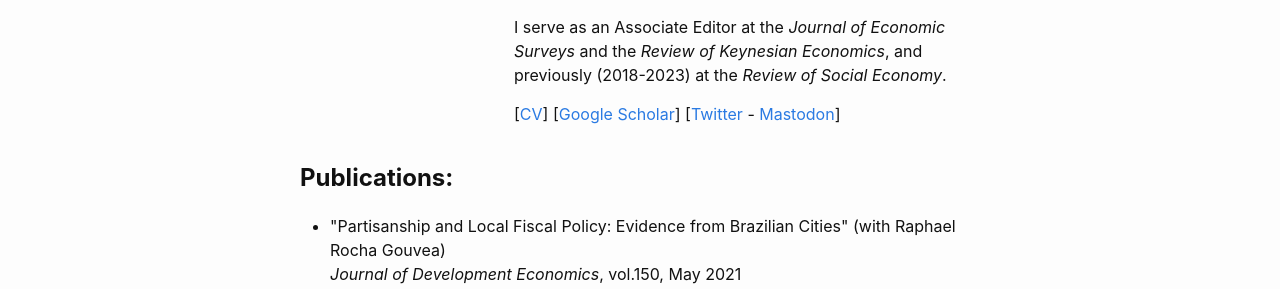
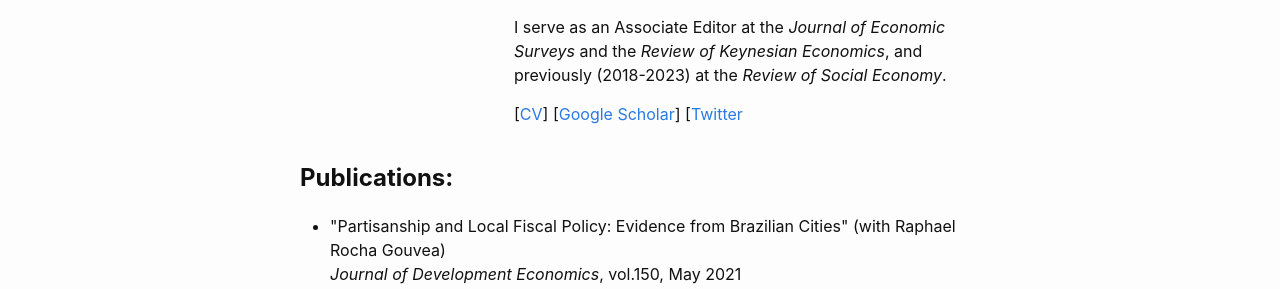
Before and after one commit to danielegirardi/danielegirardi.github.io, a Jekyll site: the page built from index.md, in a window 1280 px wide. Shown: the part 394-683 px from the top of the page. Built offline with Jekyll 4.4.1, drawn with Linux system fonts in a browser that asks for light colours.

Commit message:
Update home.html

```diff
--- a/_layouts/home.html
+++ b/_layouts/home.html
@@ -54,7 +54,7 @@ layout: default
 
     <p> I serve as an Associate Editor at the <em>Journal of Economic Surveys</em> and the <em>Review of Keynesian Economics</em>, and previously (2018-2023) at the <em>Review of Social Economy</em>. </p>
 
-<p> [<a href="https://danielegirardi.github.io/CV%20Daniele%20Girardi.pdf" target="_blank" rel="noopener">CV</a>] [<a href="https://scholar.google.com/citations?user=XDTux6YAAAAJ&hl=en" target="_blank" rel="noopener">Google Scholar</a>] [<a href="https://twitter.com/DanieleGirardi_" target="_blank" rel="noopener">Twitter</a> - <a rel="me" href="https://econtwitter.net/@dgirardi">Mastodon</a>] </p>
+<p> [<a href="https://danielegirardi.github.io/CV%20Daniele%20Girardi.pdf" target="_blank" rel="noopener">CV</a>] [<a href="https://scholar.google.com/citations?user=XDTux6YAAAAJ&hl=en" target="_blank" rel="noopener">Google Scholar</a>] [<a href="https://twitter.com/DanieleGirardi_" target="_blank" rel="noopener">Twitter</a> </p>
 
 </div>
 </div>
```
